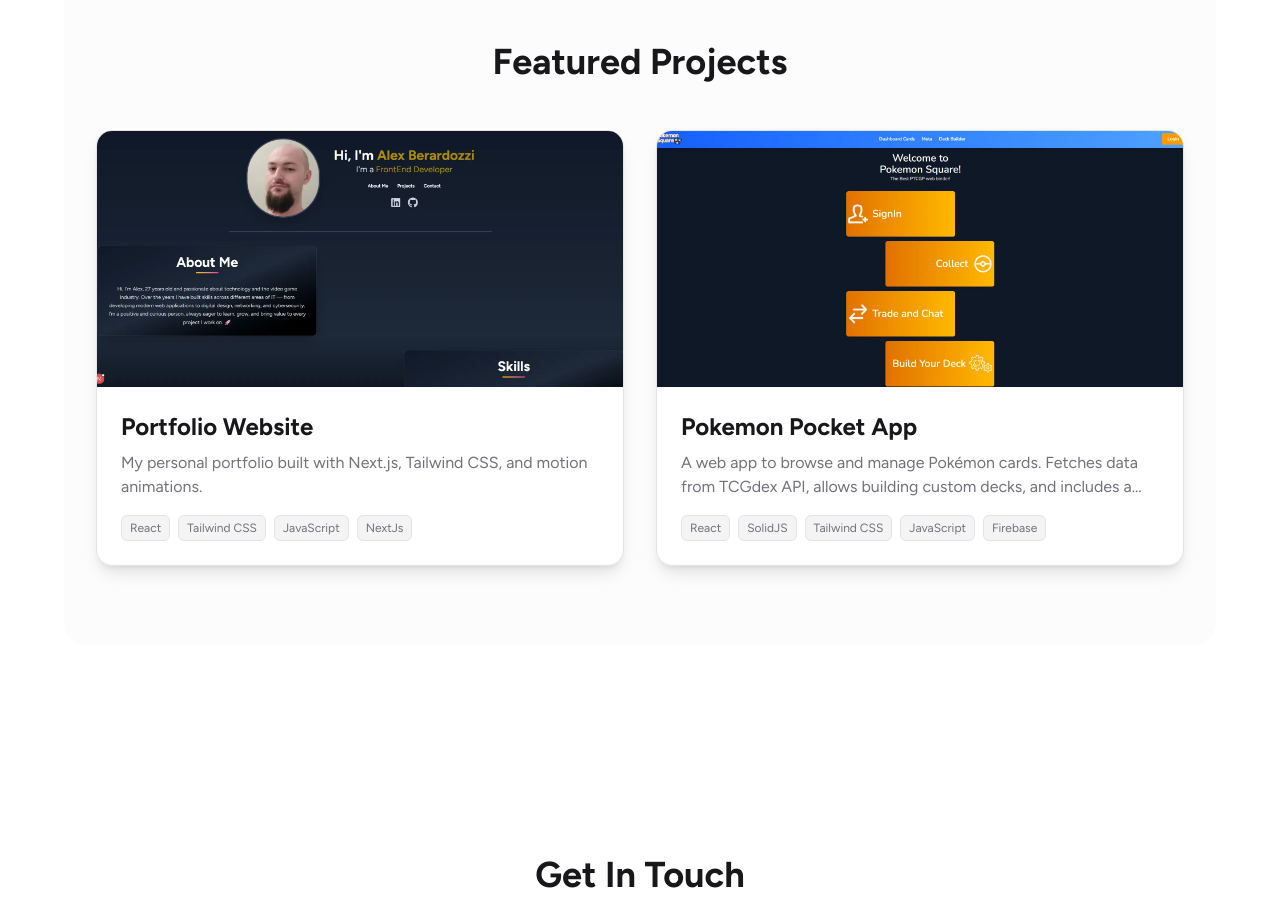
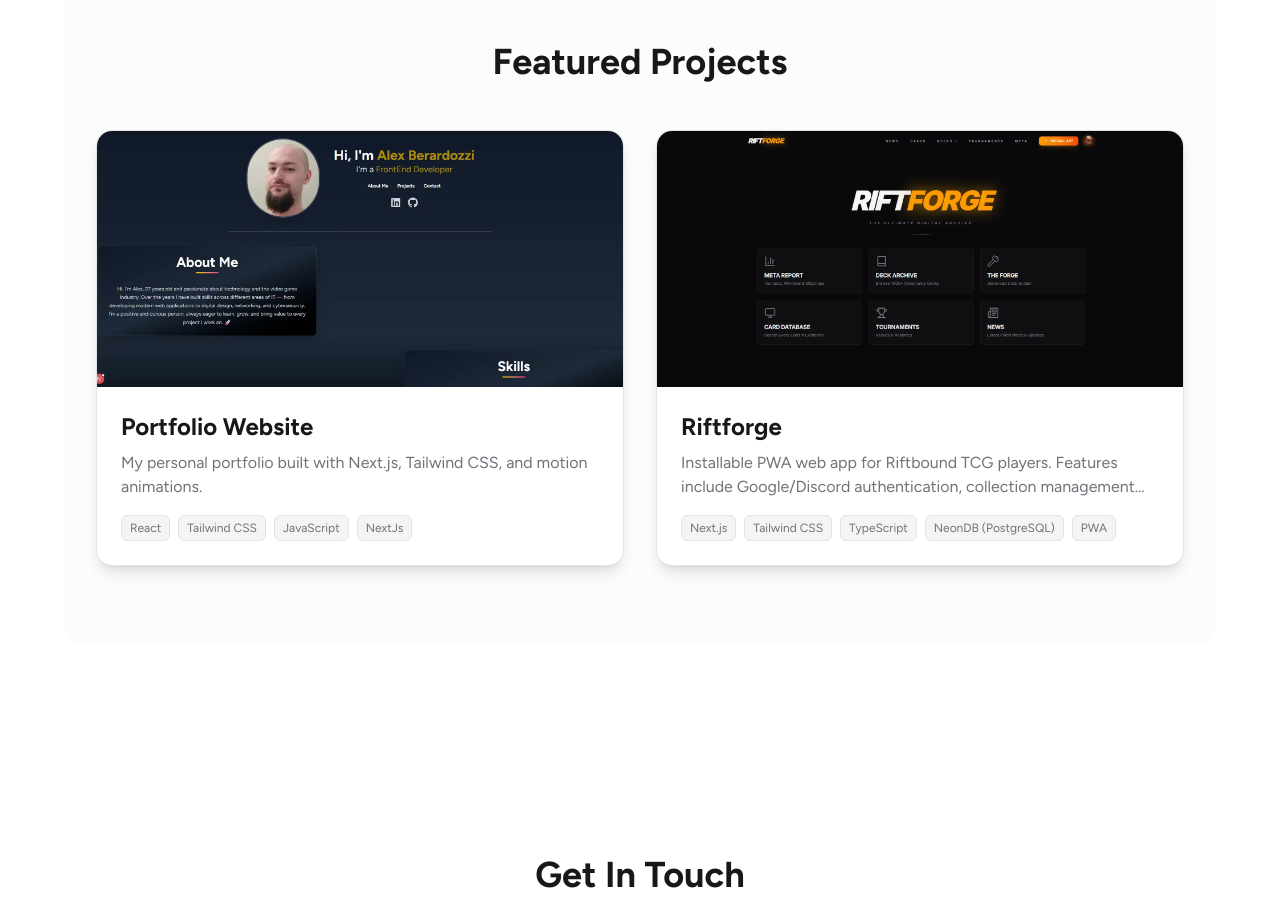
Before and after one commit to Alecs577/my-portfolio, a Next.js app: page / in a window 1280 px wide. Shown: the part 1520-2442 px from the top of the page. Built offline with nearby package versions, Linux system fonts and the light colour scheme.

Commit message:
feat: add Riftforge project and hide pokemon app

```diff
--- a/app/data/projects.js
+++ b/app/data/projects.js
@@ -7,6 +7,7 @@
       technologies: ["React", "Tailwind CSS", "JavaScript", "NextJs"],
       link: "/"
     },
+/*
     {
       title: "Pokemon Pocket App",
       description: "A web app to browse and manage Pokémon cards. Fetches data from TCGdex API, allows building custom decks, and includes a user profile system.",
@@ -15,4 +16,13 @@
       technologies: ["React", "SolidJS", "Tailwind CSS", "JavaScript", "Firebase"],
       link: "https://ptcgp-app-d4bee.web.app/"
     },
+*/
+    {
+      title: "Riftforge",
+      description: "Installable PWA web app for Riftbound TCG players. Features include Google/Discord authentication, collection management with Excel import/export, and real-time price tracking via Cardmarket with custom alerts. It offers advanced meta analysis (tier lists, matchup matrices), tournament results, and personal matchup logs.",
+      image: "/projects/riftforge.webp",
+      slug: "riftforge",
+      technologies: ["Next.js", "Tailwind CSS", "TypeScript", "NeonDB (PostgreSQL)", "PWA"],
+      link: "https://riftforge.xyz/"
+    },
   ];
```
Also changed, not shown: public/projects/riftforge.webp (added).
